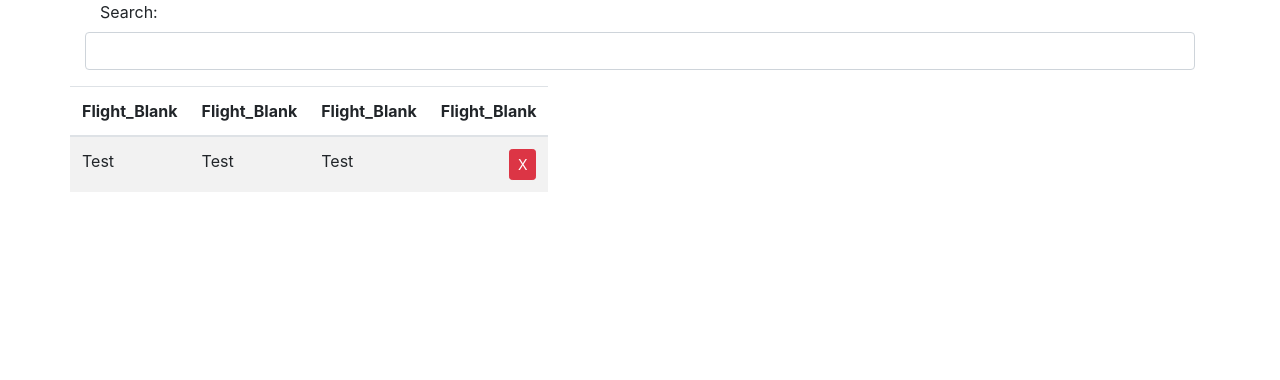
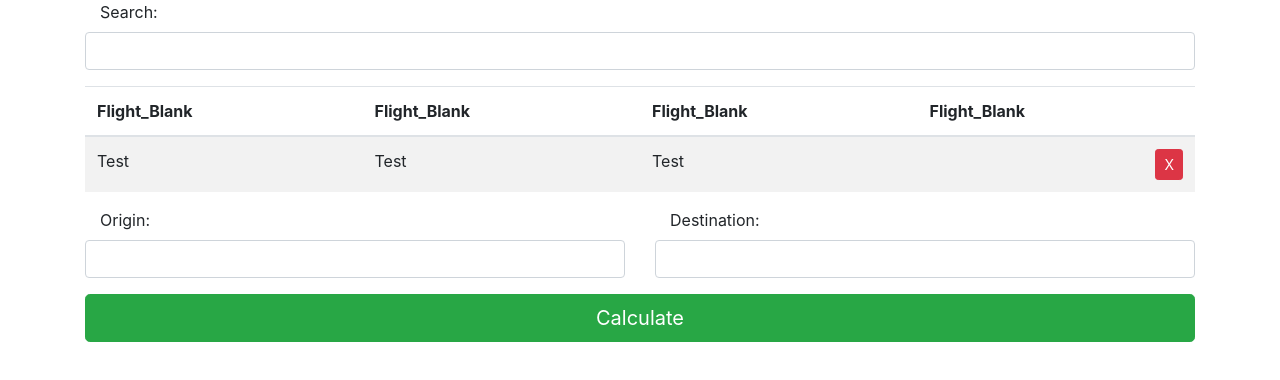
Before and after one commit to shavonnecobb2/AAHackathon, an Angular app in the folder front-end/: page / in a window 1280 px wide. Shown: the top 380 px of the page. Built offline with nearby package versions, Linux system fonts and the light colour scheme.

Commit message:
newest rough draft of home page

```diff
--- a/front-end/src/app/app.component.html
+++ b/front-end/src/app/app.component.html
@@ -5,6 +5,7 @@
         <div class="form-group">
           <label class="control-label col-sm-5">Search:</label>
           <input type="text" class="form-control" />
+        </div>
       </div>
     </div>
   </div>
@@ -36,7 +37,33 @@
         </tbody>
       </table>
     </div>
+  </div>
 
+  <div class="row">
+    <div class="col-6">
+      <div class="aa-calc-origin">
+        <div class=" form-group">
+          <label class="control-label col-sm-5">Origin:</label>
+          <input type="text" class="form-control" />
         </div>
       </div>
     </div>
+
+    <div class="col-6">
+      <div class="aa-calc-destination">
+        <div class=" form-group">
+          <label class="control-label col-sm-5">Destination:</label>
+          <input type="text" class="form-control" />
+        </div>
+      </div>
+    </div>
+  </div>
+
+<div class="row">
+  <div class="col">
+    <button type="submit" class="btn btn-lg btn-success btn-block">
+      Calculate
+    </button>
+  </div>
+</div>
+</div>
```
Lines whose indentation alone changed are shown as unchanged.
